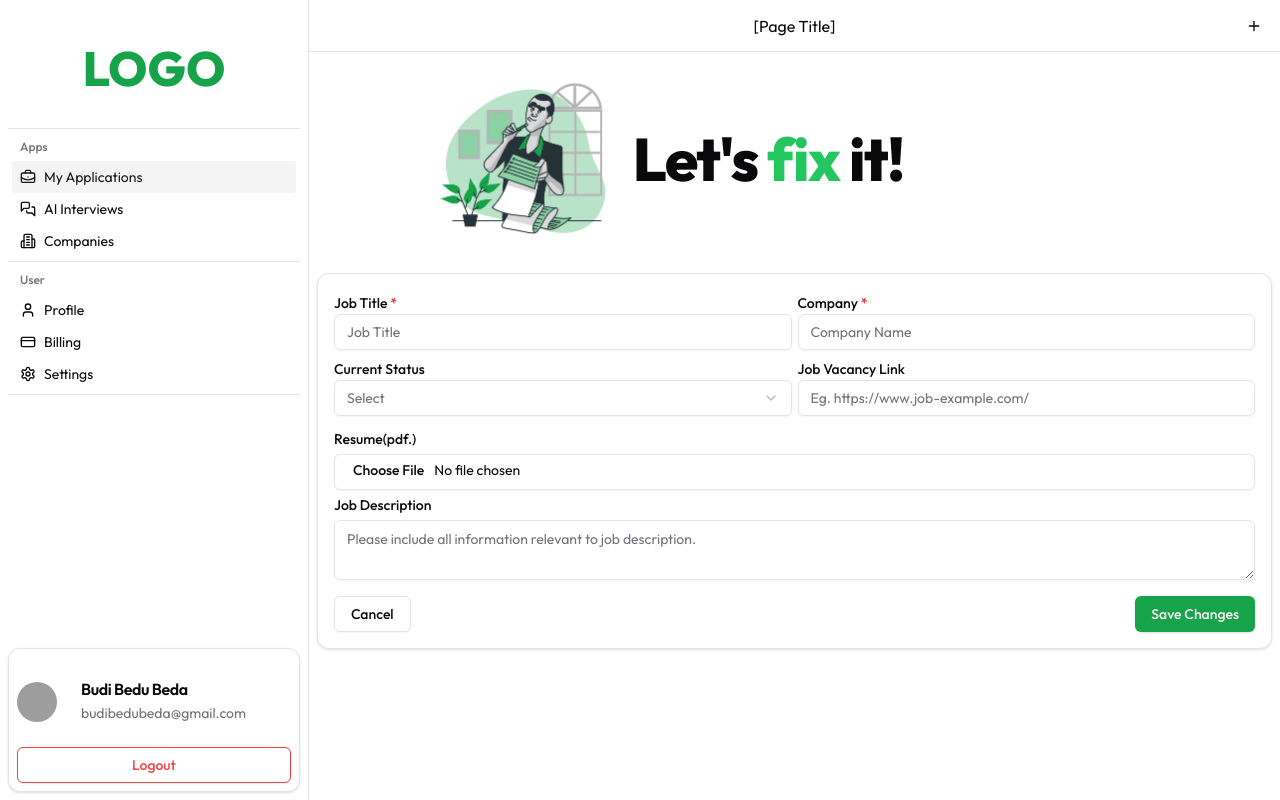
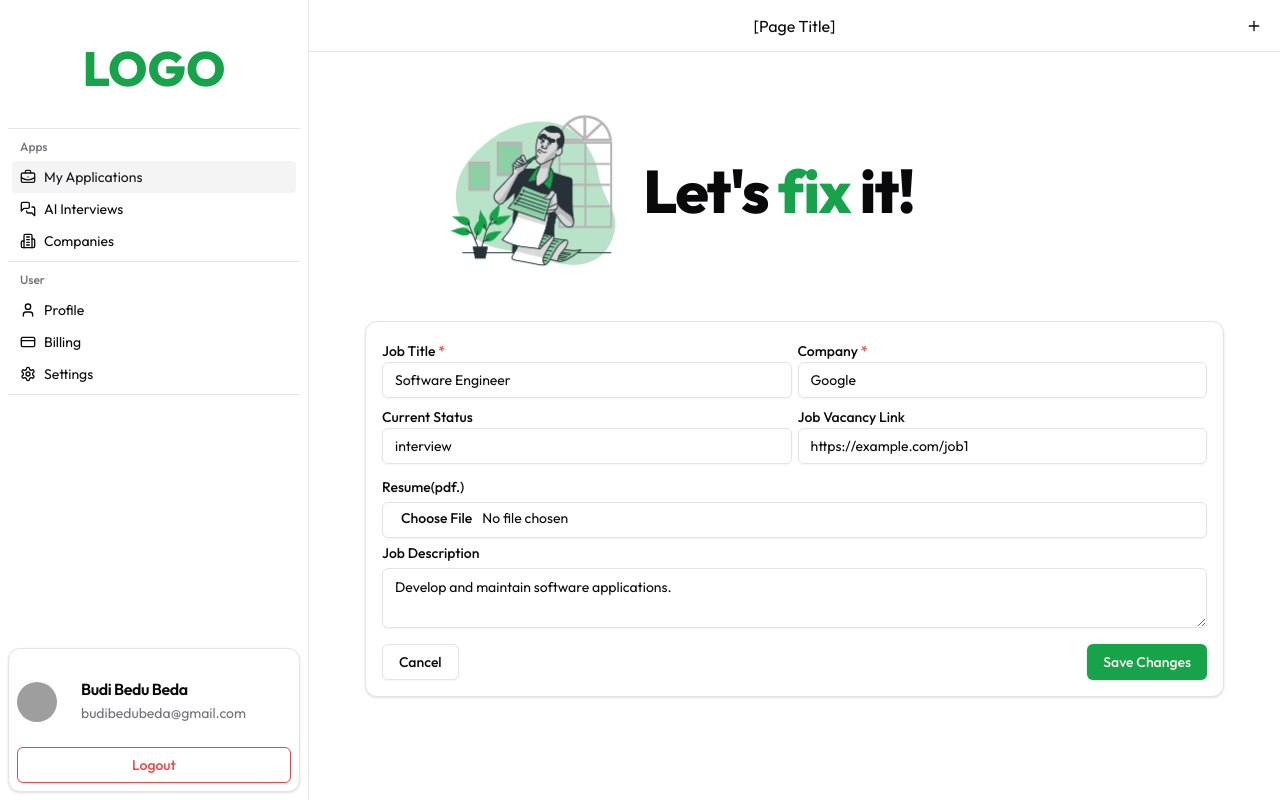
Before and after one commit to masadamsahid/nextjs-jobtracker-app, a Next.js app: page /dashboard/job-applications/1/edit in a window 1280 px wide. Built offline with nearby package versions, Linux system fonts and the light colour scheme; grey boxes are pictures that could not be loaded.

Commit message:
job-application-edit-paage-with-component

```diff
--- a/src/app/dashboard/job-applications/[id]/edit/page.tsx
+++ b/src/app/dashboard/job-applications/[id]/edit/page.tsx
@@ -1,29 +1,45 @@
-
-import {
-  Card
-} from "@/components/ui/card";
 import React from "react";
-import { Textarea } from "@/components/ui/textarea";
-import { Label } from "@/components/ui/label";
-
-import { Button } from "@/components/ui/button";
-import {
-  Select,
-  SelectContent,
-  SelectGroup,
-  SelectItem,
-  SelectTrigger,
-  SelectValue,
-} from "@/components/ui/select";
-
-import { Input } from "@/components/ui/input";
+import { notFound } from "next/navigation"; // Import notFound untuk menangani kasus data tidak ditemukan
+import JobApplicationForm from "../../_components/JobApplicationForm";
+import JOB_APPLICATIONS, {
+  JobApplication,
+} from "@/dummy-data/job-applications";
+import COMPANIES, { Company } from "@/dummy-data/companies";
 
 type Props = {
+  params: Promise<{
+    id: string;
+  }>;
 };
 
-const EditJobApplication = ({  }: Props) => {
+const EditJobApplication = async ({ params }: Props) => {
+  const { id: strId } = await params;
+  const id = Number(strId); // Konversi string ID menjadi number
+
+  // 1. Cari Job Application berdasarkan ID
+  const jobApp = JOB_APPLICATIONS.find(
+    (jobApplication) => jobApplication.id === id
+  );
+
+  // Jika job application tidak ditemukan, tampilkan halaman 404
+  if (!jobApp) {
+    notFound();
+  }
+
+  // 2. Cari Company yang terkait berdasarkan company_id dari jobApp
+  const relatedJobCompany = COMPANIES.find(
+    (company) => company.id === jobApp.company_id
+  );
+
+  // 3. Gabungkan data. Buat objek JobApplication yang 'dihidrasi'
+  // Ini adalah objek yang akan kita teruskan ke JobApplicationForm
+  const hydratedJobApplication: JobApplication & { company?: Company } = {
+    ...jobApp,
+    company: relatedJobCompany, // Tambahkan objek company ke job application
+  };
+
   return (
-    <div>
+    <div className="grid grid-cols-1 p-8">
       <div
         id="illustration"
         className="grid grid-cols-1 lg:grid-cols-3 items-center justify-center"
@@ -36,73 +52,14 @@ const EditJobApplication = ({  }: Props) => {
         <div className="col-span-2 text-center md:text-left lg:text-left">
           <h1 className="text-4xl md:text-4xl lg:text-6xl font-extrabold tracking-tight text-balance">
             Let's
-            <span className="text-green-500"> fix</span> it!
+            <span className="text-primary"> fix</span> it!
           </h1>
         </div>
       </div>
-
-      <div id="company-form" className="flex flex-row-2 p-2 mt-auto">
-        <Card className="p-2 w-full">
-          <div className="flex flex-wrap p-2 w-full gap-1.5">
-            <div className="w-full sm:w-[calc(50%-0.75rem)] flex-grow">
-              <Label id="companyName">Job Title <span className="text-red-600">*</span></Label>
-              <Input
-                type="text"
-                placeholder="Job Title"
-                required
-              />
-            </div>
-            <div className="w-full sm:w-[calc(50%-0.75rem)] flex-grow">
-              <Label>Company <span className="text-red-600">*</span></Label>
-              <Input
-                type="text"
-                id="company-name"
-                placeholder="Company Name"
-                required
-              />
-            </div>
-            <div className="w-full sm:w-[calc(50%-0.75rem)] flex-grow">
-              <Label id="current-status">Current Status</Label>
-              <Select>
-                <SelectTrigger>
-                  <SelectValue placeholder="Select" />
-                </SelectTrigger>
-                <SelectContent>
-                  <SelectGroup>
-                    <SelectItem value="applied">Applied</SelectItem>
-                    <SelectItem value="interview">Interview</SelectItem>
-                    <SelectItem value="accepted">Accepted</SelectItem>
-                    <SelectItem value="rejected">Rejected</SelectItem>
-                  </SelectGroup>
-                </SelectContent>
-              </Select>
-            </div>
-            <div className="w-full sm:w-[calc(50%-0.75rem)] flex-grow">
-              <Label>Job Vacancy Link</Label>
-              <Input
-                id="job-vacancy-link"
-                type="link"
-                placeholder="Eg. https://www.job-example.com/"
-
-              />
-            </div>
-          </div>
-          <div className="grid p-2 w-full items-center gap-2">
-            <Label htmlFor="resume">Resume(pdf.)</Label>
-            <Input id="company-logo" type="file" />
-
-            <Label>Job Description</Label>
-            <Textarea id="job-description" placeholder="Please include all information relevant to job description." />
-          </div>
-          <div></div>
-          <div className="flex p-2 w-full items-center justify-between gap-2 md:mx-auto">
-            <Button type="submit" variant="outline">
-              Cancel
-            </Button>{" "}
-            <Button type="submit">Save Changes</Button>
-          </div>
-        </Card>
-      </div>
+      <JobApplicationForm
+        mode="edit"
+        selectedJobApplication={hydratedJobApplication}
+      />
     </div>
   );
 };
--- /dev/null
+++ b/src/app/dashboard/job-applications/_components/JobApplicationForm.tsx
@@ -0,0 +1,99 @@
+"use client";
+import React from "react";
+import { Card } from "@/components/ui/card";
+
+import { Textarea } from "@/components/ui/textarea";
+import { Label } from "@/components/ui/label";
+
+import { Button } from "@/components/ui/button";
+
+import { Input } from "@/components/ui/input";
+import { JobApplication } from "@/dummy-data/job-applications";
+import { Company } from "@/dummy-data/companies";
+
+type Props = {
+  mode: "edit" | "add";
+  selectedJobApplication?: (JobApplication & { company?: Company }) | null;
+};
+
+const JobApplicationForm = ({ mode, selectedJobApplication }: Props) => {
+  return (
+    <div id="company-form" className="flex flex-row-2 p-6 mt-auto">
+      <Card className="p-2 w-full">
+        <div className="flex flex-wrap p-2 w-full gap-1.5">
+          <div className="w-full sm:w-[calc(50%-0.75rem)] flex-grow">
+            <Label id="jobTitle">
+              Job Title <span className="text-destructive">*</span>
+            </Label>
+            <Input
+              type="text"
+              placeholder="Job Title"
+              required
+              defaultValue={
+                mode === "edit" ? selectedJobApplication?.job_title : ""
+              }
+            />
+          </div>
+          <div className="w-full sm:w-[calc(50%-0.75rem)] flex-grow">
+            <Label>
+              Company <span className="text-destructive">*</span>
+            </Label>
+            <Input
+              type="text"
+              id="company-name"
+              placeholder="Company Name"
+              required
+              defaultValue={
+                mode === "edit" ? selectedJobApplication?.company?.name : ""
+              }
+            />
+          </div>
+          <div className="w-full sm:w-[calc(50%-0.75rem)] flex-grow">
+            <Label id="current-status">Current Status</Label>
+            <Input
+              type="text"
+              placeholder="Eg. applied, interview, accepted, or rejected"
+              required
+              defaultValue={
+                mode === "edit" ? selectedJobApplication?.status : ""
+              }
+            />
+          </div>
+          <div className="w-full sm:w-[calc(50%-0.75rem)] flex-grow">
+            <Label>Job Vacancy Link</Label>
+            <Input
+              id="job-vacancy-link"
+              type="link"
+              placeholder="Eg. https://www.job-example.com/"
+              defaultValue={
+                mode === "edit" ? selectedJobApplication?.job_link_url : ""
+              }
+            />
+          </div>
+        </div>
+        <div className="grid p-2 w-full items-center gap-2">
+          <Label htmlFor="resume">Resume(pdf.)</Label>
+          <Input id="company-logo" type="file" />
+
+          <Label>Job Description</Label>
+          <Textarea
+            id="job-description"
+            placeholder="Please include all information relevant to job description."
+            defaultValue={
+              mode === "edit" ? selectedJobApplication?.job_description : ""
+            }
+          />
+        </div>
+        <div></div>
+        <div className="flex p-2 w-full items-center justify-between gap-2 md:mx-auto">
+          <Button type="submit" variant="outline">
+            Cancel
+          </Button>{" "}
+          <Button type="submit">Save Changes</Button>
+        </div>
+      </Card>
+    </div>
+  );
+};
+
+export default JobApplicationForm;
```
